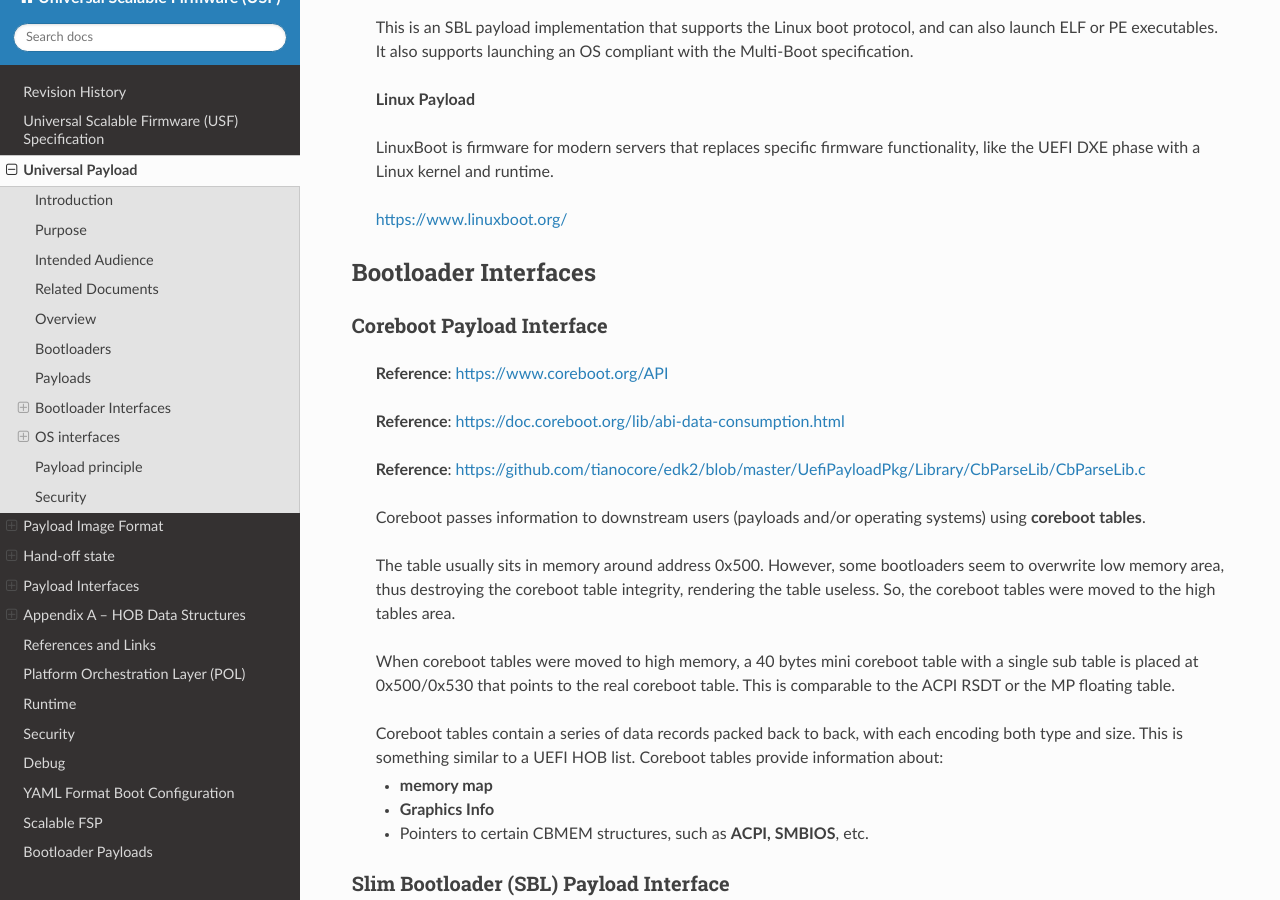
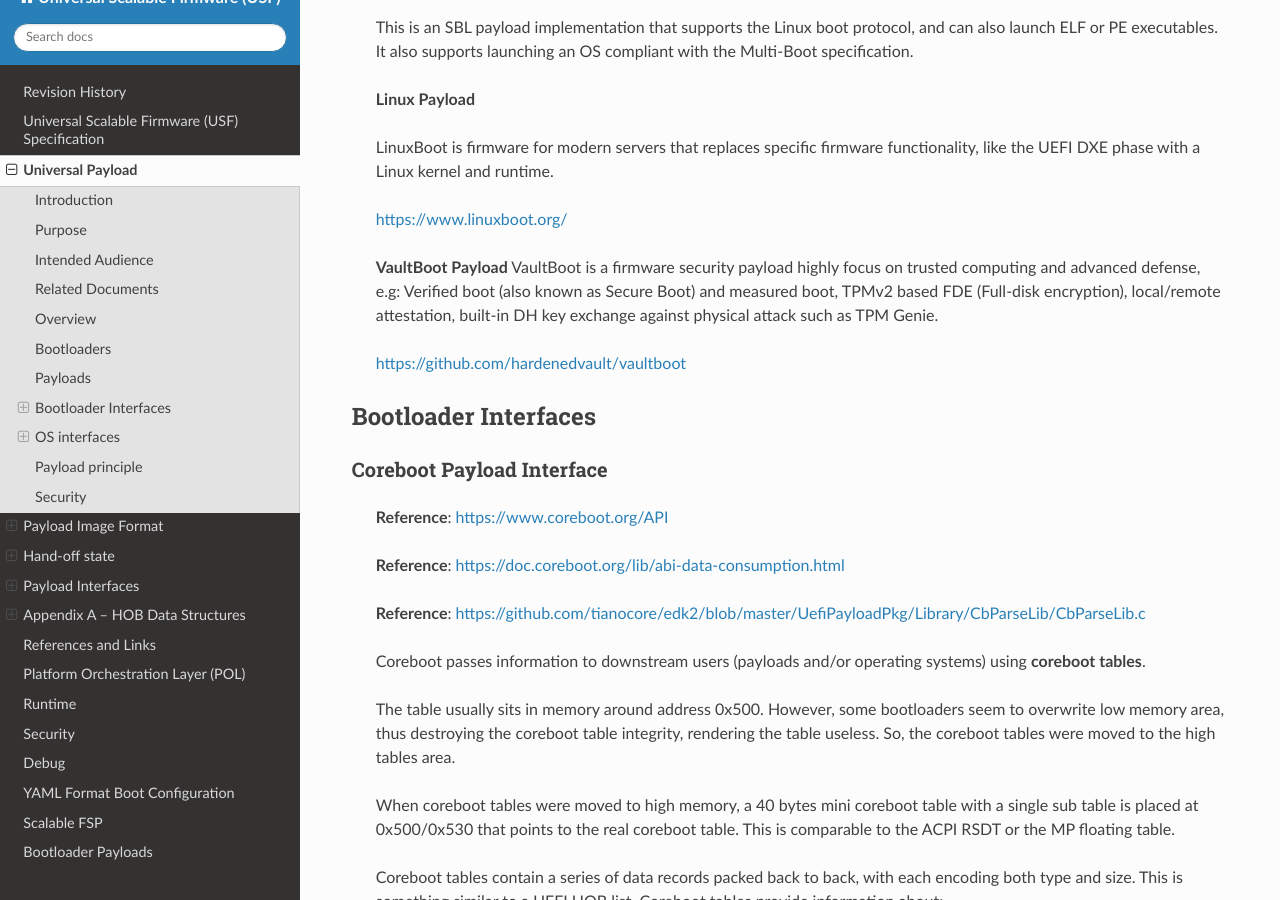
Before and after one commit to UniversalScalableFirmware/documentation, a Sphinx documentation site: the page built from source/2_universal_payload.rst, in a window 1280 px wide and 900 px high, scrolled down 4141 px. Built offline with Sphinx 7.4.7 and the Read the Docs theme 2.0.0, drawn with Linux system fonts in a browser that asks for light colours.

Commit message:
Add VaultBoot info

```diff
--- a/source/1_terminology.rst
+++ b/source/1_terminology.rst
@@ -70,7 +70,7 @@
 Universal Payload
 ------------------
 
-A Universal Payload API for different OS payloads such as UEFI, LinuxBoot, and ACRN embedded hypervisor, plus support for various bootloaders such as tianocore/EDKII, coreboot, slim bootloader, and u-boot.
+A Universal Payload API for different OS payloads such as UEFI, LinuxBoot, VaultBoot and ACRN embedded hypervisor, plus support for various bootloaders such as tianocore/EDKII, coreboot, slim bootloader, and u-boot.
 
 
 Platform Orchestration Layer (POL)
--- a/source/2_universal_payload.rst
+++ b/source/2_universal_payload.rst
@@ -232,6 +232,13 @@
 
    https://www.linuxboot.org/
 
+   **VaultBoot Payload**
+   VaultBoot is a firmware security payload highly focus on trusted computing
+   and advanced defense, e.g: Verified boot (also known as Secure Boot) and
+   measured boot, TPMv2 based FDE (Full-disk encryption), local/remote
+   attestation, built-in DH key exchange against physical attack such as TPM Genie.
+
+   https://github.com/hardenedvault/vaultboot
 
 .. _bootloader-interfaces:
 
--- a/source/3_platform_orechestration_layer.rst
+++ b/source/3_platform_orechestration_layer.rst
@@ -205,7 +205,7 @@
 
 Beyond re-use of platform code with different SOC’s, the POL should be
 re-useable across the most used or popular boot paradigms such as a full
-UEFI boot, LinuxBoot, or an embedded hypervisor.
+UEFI boot, LinuxBoot, VaultBoot or an embedded hypervisor.
 
 .. image:: images/image6.PNG
    :alt: Different Payloads
--- a/source/9_bootloader_payloads.rst
+++ b/source/9_bootloader_payloads.rst
@@ -25,6 +25,8 @@
 -  LinuxBoot https://www.linuxboot.org/
 
 -  PI 1.7 https://uefi.org/specifications
+
+-  VaultBoot https://github.com/hardenedvault/vaultboot
 
 OS/Hv interfaces
 ~~~~~~~~~~~~~~~~
```
